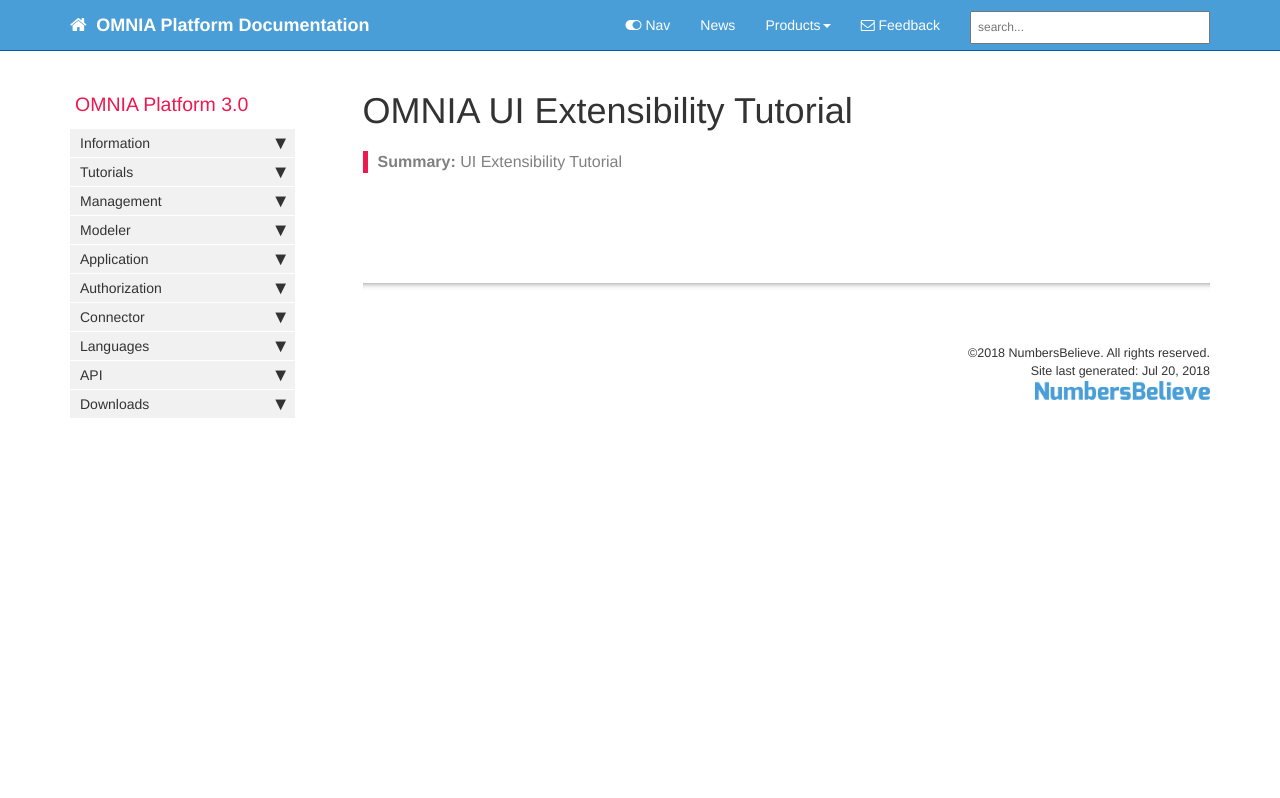
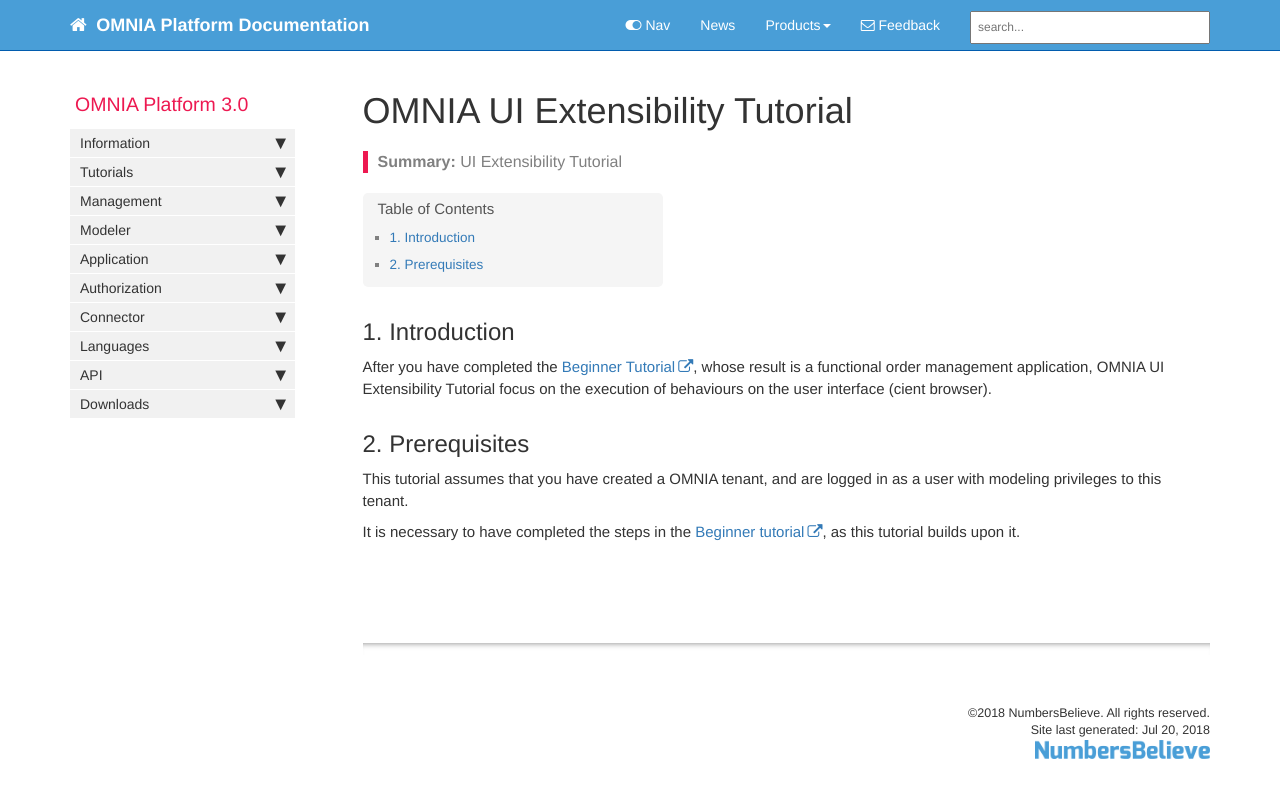
Before and after one commit to daniel8lopes/omnia3, a Jekyll site: the page built from docs/pages/omnia3/Tutorials/omnia3_uiextensibilitytutorial.md, in a window 1280 px wide. Shown: the top 798 px of the page. Built offline with Jekyll 4.4.1, drawn with Linux system fonts in a browser that asks for light colours; nearby versions of some CDN libraries; comment, search, counter and statistics services are not loaded.

Commit message:
Update omnia3_uiextensibilitytutorial.md

```diff
--- a/docs/pages/omnia3/Tutorials/omnia3_uiextensibilitytutorial.md
+++ b/docs/pages/omnia3/Tutorials/omnia3_uiextensibilitytutorial.md
@@ -6,3 +6,14 @@ sidebar: omnia3_sidebar
 permalink: omnia3_uiextensibilitytutorial.html
 folder: omnia3
 ---
+
+
+## 1. Introduction
+
+After you have completed the [Beginner Tutorial](https://docs.numbersbelieve.com/omnia3_beginnertutorial.html), whose result is a functional order management application, OMNIA UI Extensibility Tutorial focus on the execution of behaviours on the user interface (cient browser).
+
+## 2. Prerequisites
+
+This tutorial assumes that you have created a OMNIA tenant, and are logged in as a user with modeling privileges to this tenant.
+
+It is necessary to have completed the steps in the  [Beginner tutorial](http://docs.numbersbelieve.com/omnia3_beginnertutorial.html), as this tutorial builds upon it.
```
